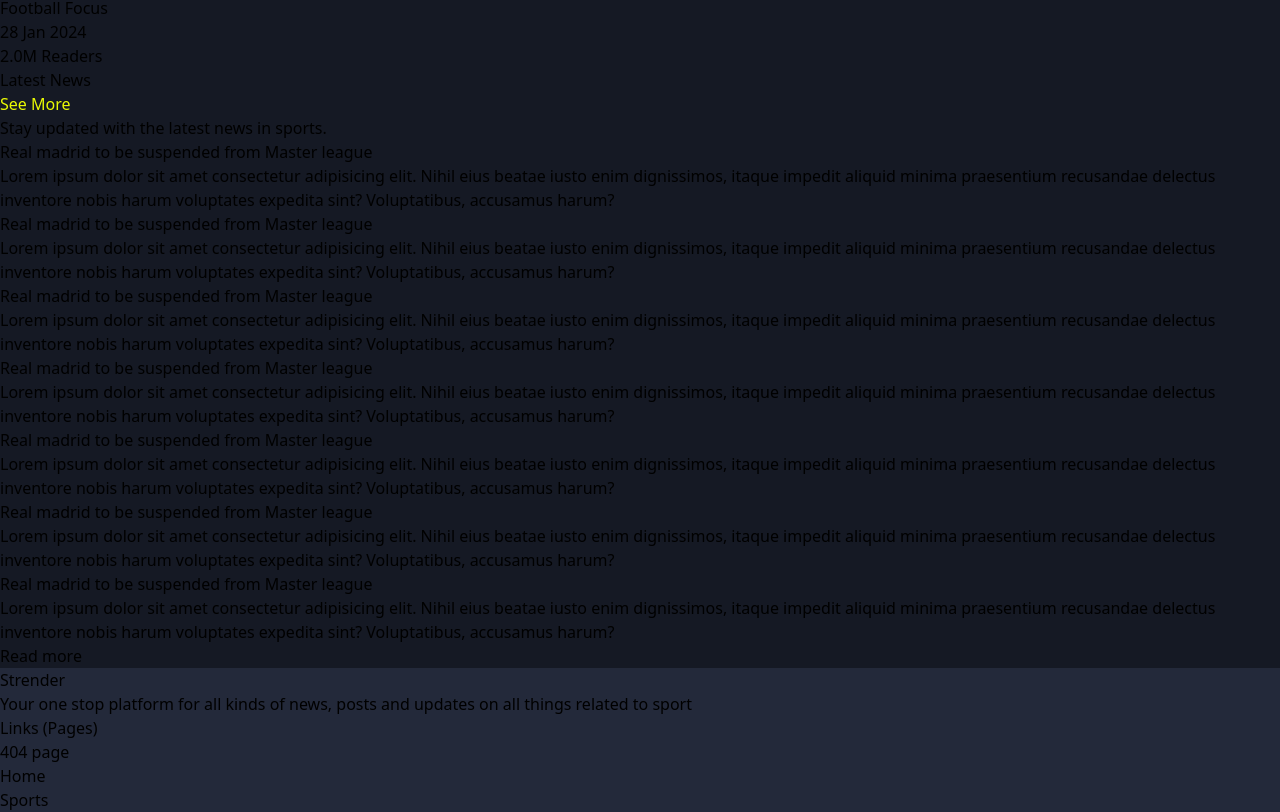
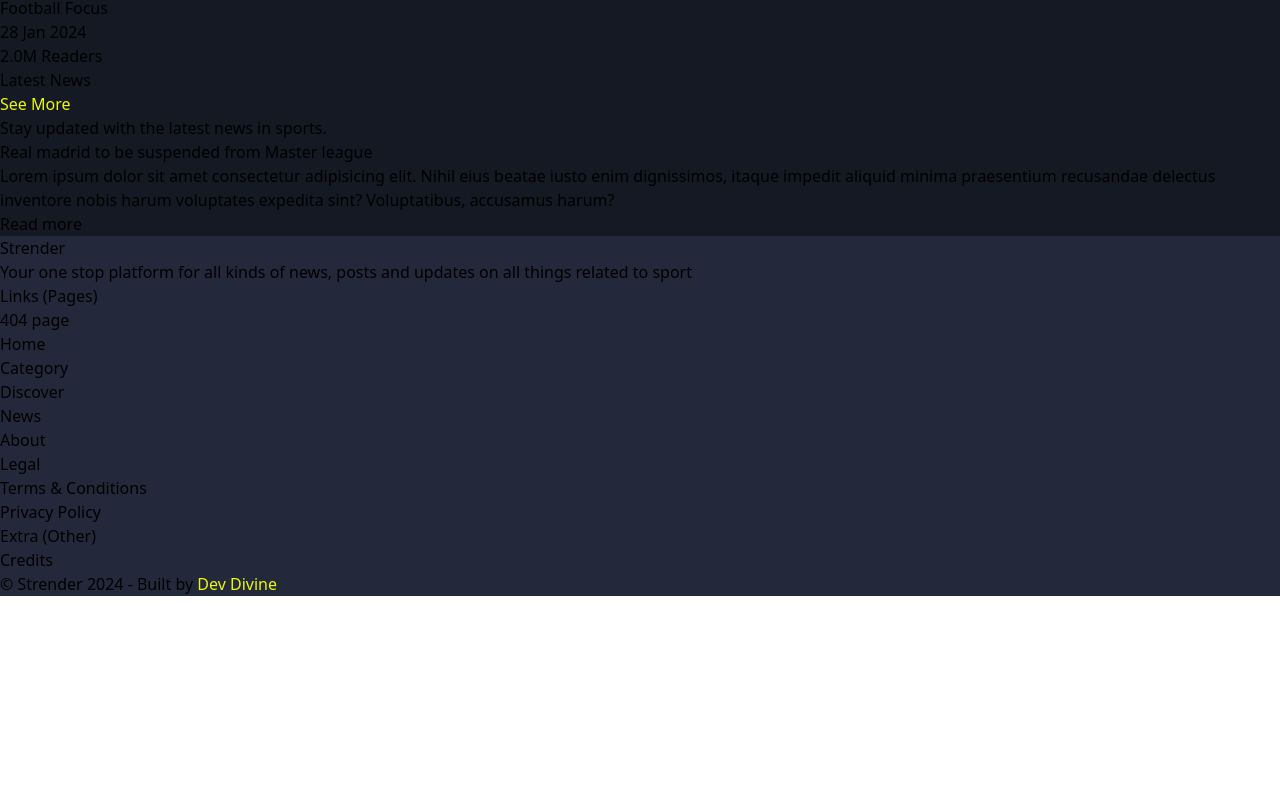
Before and after one commit to Okeke-Divine/strender, a React (Vite) app: page /home in a window 1280 px wide. Shown: the part 1372-2184 px from the top of the page. After the commit the page ends 1968 px from the top, so only its background shows below. Built offline with nearby package versions, Linux system fonts and the light colour scheme.

Commit message:
Updated some files and the routing

```diff
--- /dev/null
+++ b/src/components/Category.jsx
@@ -0,0 +1,27 @@
+//components
+import ComponentTitle from "./__global/ComponentTitle";
+import CategoryCardCircle from "./CategoryCardCircle"
+
+export default function Category() {
+  return (
+    <>
+      <div className="mt-5">
+        <ComponentTitle title="Category" url="/category" />
+        {/* list of sports */}
+        <div className="flex gap-x-5 overflow-auto whitespace-nowrap mt-2">
+          <CategoryCardCircle title="Footbal" url="/sports/football" />
+          <CategoryCardCircle title="Basketball" url="/sports/football" />
+          <CategoryCardCircle title="Boxing" url="/sports/football" />
+          <CategoryCardCircle title="Volley Ball" url="/sports/football" />
+          <CategoryCardCircle title="Basketball" url="/sports/football" />
+          <CategoryCardCircle title="Hockey" url="/sports/football" />
+          <CategoryCardCircle title="Dart" url="/sports/football" />
+          <CategoryCardCircle title="Pokers" url="/sports/football" />
+          <CategoryCardCircle title="Race" url="/sports/football" />
+          <CategoryCardCircle title="Tonarments" url="/sports/football" />
+          <CategoryCardCircle title="Sprints" url="/sports/football" />
+        </div>
+      </div>
+    </>
+  );
+}
--- a/src/components/ExploreCardCircle.jsx
+++ b/src/components/CategoryCardCircle.jsx
@@ -1,6 +1,6 @@
 import { Link } from "react-router-dom";
 
-export default function ExploreCardCircle({ title, url }) {
+export default function CategoryCardCircle({ title, url }) {
   return (
     <>
       <Link to={url}>
--- a/src/components/Explore.jsx
+++ /dev/null
@@ -1,27 +0,0 @@
-//components
-import ComponentTitle from "../components/__global/ComponentTitle";
-import ExploreCardCircle from "../components/ExploreCardCircle"
-
-export default function Explore() {
-  return (
-    <>
-      <div className="mt-5">
-        <ComponentTitle title="Explore" url="/explore" />
-        {/* list of sports */}
-        <div className="flex gap-x-5 overflow-auto whitespace-nowrap mt-2">
-          <ExploreCardCircle title="Footbal" url="/sports/football" />
-          <ExploreCardCircle title="Basketball" url="/sports/football" />
-          <ExploreCardCircle title="Boxing" url="/sports/football" />
-          <ExploreCardCircle title="Volley Ball" url="/sports/football" />
-          <ExploreCardCircle title="Basketball" url="/sports/football" />
-          <ExploreCardCircle title="Hockey" url="/sports/football" />
-          <ExploreCardCircle title="Dart" url="/sports/football" />
-          <ExploreCardCircle title="Pokers" url="/sports/football" />
-          <ExploreCardCircle title="Race" url="/sports/football" />
-          <ExploreCardCircle title="Tonarments" url="/sports/football" />
-          <ExploreCardCircle title="Sprints" url="/sports/football" />
-        </div>
-      </div>
-    </>
-  );
-}
--- a/src/components/Footer.jsx
+++ b/src/components/Footer.jsx
@@ -11,8 +11,8 @@ export default function Footer({ site_name, siteDesc }) {
       url: "/home",
     },
     {
-      name: "Sports",
-      url: "/sports",
+      name: "Category",
+      url: "/category",
     },
     {
       name: "Discover",
--- a/src/components/LatestNews.jsx
+++ b/src/components/LatestNews.jsx
@@ -6,11 +6,13 @@ export default function LatestNews({ lastestNewsDesc }) {
   const lastestNews = [
     {
       title: "Real madrid to be suspended from Master league",
-      previewText: "Lorem ipsum dolor sit amet consectetur adipisicing elit. Nihil eius beatae iusto enim dignissimos, itaque impedit aliquid minima praesentium recusandae delectus inventore nobis harum voluptates expedita sint? Voluptatibus, accusamus harum?",
+      previewText:
+        "Lorem ipsum dolor sit amet consectetur adipisicing elit. Nihil eius beatae iusto enim dignissimos, itaque impedit aliquid minima praesentium recusandae delectus inventore nobis harum voluptates expedita sint? Voluptatibus, accusamus harum?",
       url: "",
       thumbnail: "",
-    }
-  ]
+    },
+  ];
+
   return (
     <>
       <div className="mt-5">
@@ -20,16 +22,15 @@ export default function LatestNews({ lastestNewsDesc }) {
         </div>
         <div className="mt-5">
           <div className="grid grid-cols-1 md:md:grid-cols-2 lg:grid-cols-3 gap-5">
-              <LatestNewsPost />
-              <LatestNewsPost />
-              <LatestNewsPost />
-              <LatestNewsPost />
-              <LatestNewsPost />
-              <LatestNewsPost />
-              <LatestNewsPost />
-            </div>
-            <div className="mt-1">
-              <button>Read more</button>
+            {lastestNews.map((news, index) => (
+              <LatestNewsPost
+                title={news.title}
+                previewText={news.previewText}
+                url={news.url}
+                thumbnail={news.thumbnail}
+                key={index}
+              />
+            ))}
           </div>
         </div>
       </div>
--- a/src/components/LatestNewsPost.jsx
+++ b/src/components/LatestNewsPost.jsx
@@ -1,21 +1,18 @@
 import { Link } from "react-router-dom";
 
-export default function LatestNewsPost() {
+export default function LatestNewsPost({ title, previewText, url, thumbnail }) {
   return (
-    <Link to="#" className="cursor-pointer hover:opacity-70 duration-300">
+    <div className="hover:opacity-90 duration-300">
       <div>
         <div className="w-full bg-blue-200 h-[200px] rounded-lg p-2"></div>
-        <div className="mt-3 font-bold text-xl text-white">
-          Real madrid to be suspended from Master league
+        <div className="mt-3 font-bold text-xl text-white">{title}</div>
+        <div className="text-gray-400 mt-2">{previewText}</div>
+        <div>
+          <Link to={url} className="cursor-pointer">
+            <button className="text-white">Read more</button>
+          </Link>
         </div>
-        <div className="text-gray-400 mt-2">
-          Lorem ipsum dolor sit amet consectetur adipisicing elit. Nihil eius
-          beatae iusto enim dignissimos, itaque impedit aliquid minima
-          praesentium recusandae delectus inventore nobis harum voluptates
-          expedita sint? Voluptatibus, accusamus harum?
-        </div>
-        <div></div>
       </div>
-    </Link>
+    </div>
   );
 }
--- a/src/components/MostRead.jsx
+++ b/src/components/MostRead.jsx
@@ -55,7 +55,6 @@ export default function MostRead() {
         <div>
           <div className="grid grid-cols-1 md:grid-cols-2 gap-5 mt-2">
             {mostReadPosts.map((post, index) => (
-              <>
                 <MostReadPostElem
                   url={post.url}
                   title={post.title}
@@ -64,7 +63,6 @@ export default function MostRead() {
                   views={post.views}
                   key={index}
                 />
-              </>
             ))}
           </div>
         </div>
--- a/src/components/NavBar.jsx
+++ b/src/components/NavBar.jsx
@@ -3,7 +3,7 @@ import { Link } from "react-router-dom";
 export default function NavBar({ site_name }) {
   const links = [
     { url: "/home", name: "Home" },
-    { url: "/sports", name: "Sports" },
+    { url: "/category", name: "Category" },
     { url: "/discover", name: "Discover" },
     { url: "/news", name: "News" },
     { url: "/about", name: "About" },
--- a/src/pages/Home.jsx
+++ b/src/pages/Home.jsx
@@ -1,6 +1,6 @@
 import SocialIconComp1 from "../components/SocialIconComp1";
 import HighLights from "../components/HighLights";
-import Explore from "../components/Explore";
+import Category from "../components/Category";
 import MostRead from "../components/MostRead";
 import LatestNews from "../components/LatestNews";
 
@@ -37,7 +37,7 @@ export default function Home({ site_name, siteDesc, lastestNewsDesc }) {
       <__PartialHero siteDesc={siteDesc} />
       <main className="mainComponent">
         <HighLights />
-        <Explore />
+        <Category />
         <MostRead />
         <LatestNews lastestNewsDesc={lastestNewsDesc} />
       </main>
```
Lines whose indentation alone changed are shown as unchanged.
